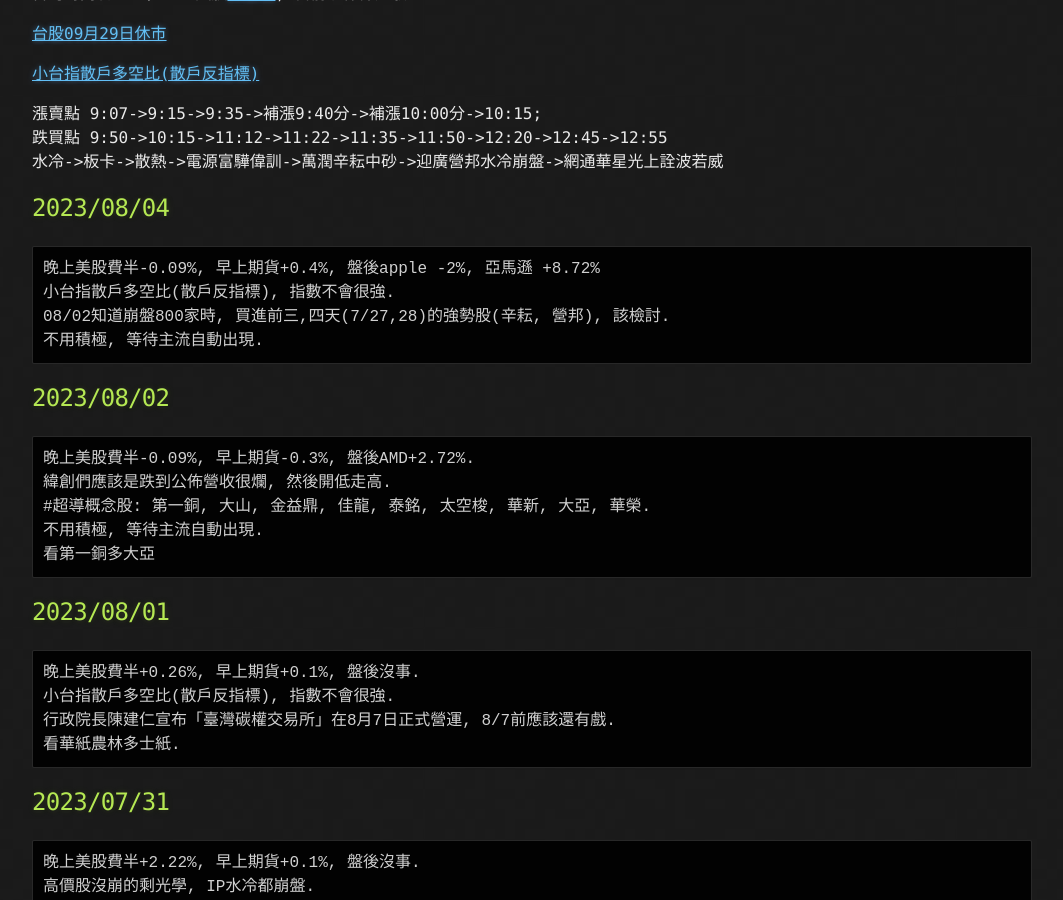
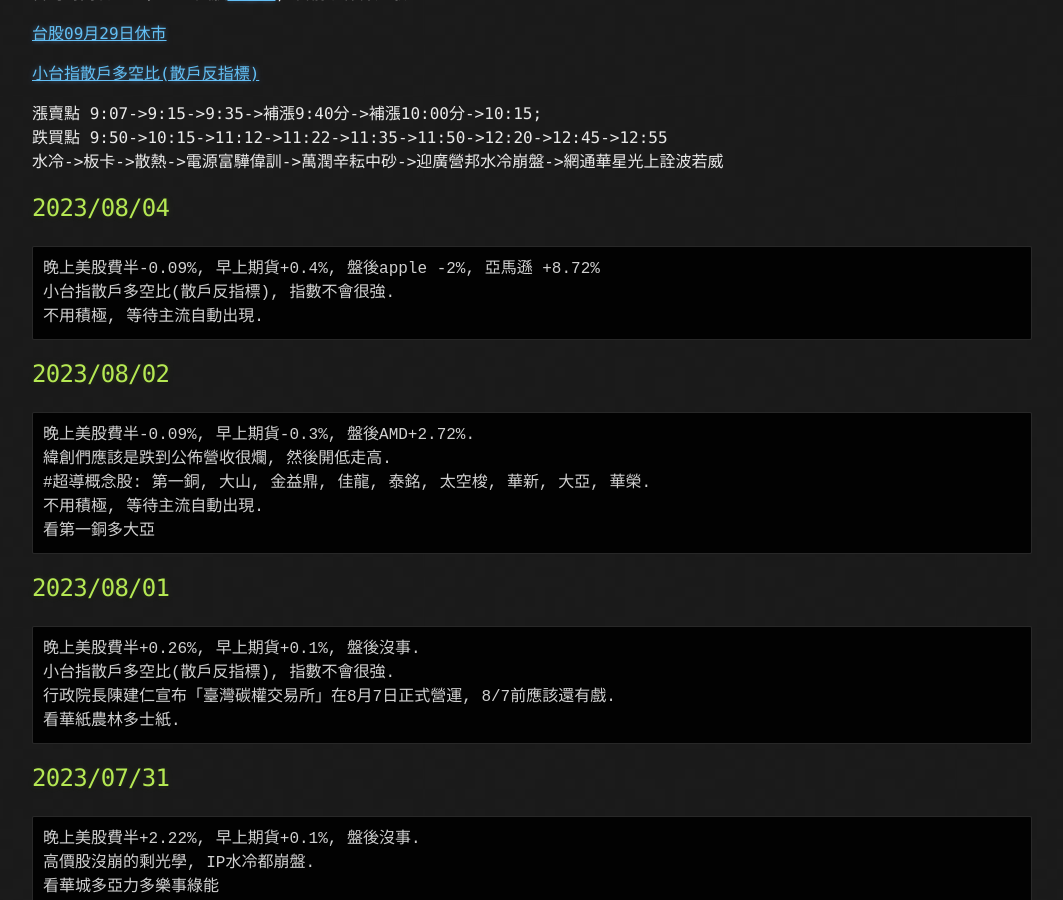
Before and after one commit to lepg5487/Stock_God, a Jekyll site: the page built from index.md, in a window 1280 px wide and 900 px high, scrolled down 436 px. Shown: the whole window, without its empty margins (108-1171 px from the left). Built offline with Jekyll 4.4.1, drawn with Linux system fonts in a browser that asks for light colours; our own code applies the rules of GitHub Pages for plain Markdown files.

Commit message:
Update index.md

````diff
--- a/index.md
+++ b/index.md
@@ -24,7 +24,6 @@ layout: testlayouts
 ```
 晚上美股費半-0.09%, 早上期貨+0.4%, 盤後apple -2%, 亞馬遜 +8.72%
 小台指散戶多空比(散戶反指標), 指數不會很強.
-08/02知道崩盤800家時, 買進前三,四天(7/27,28)的強勢股(辛耘, 營邦), 該檢討.
 不用積極, 等待主流自動出現.
 ```
 
````
